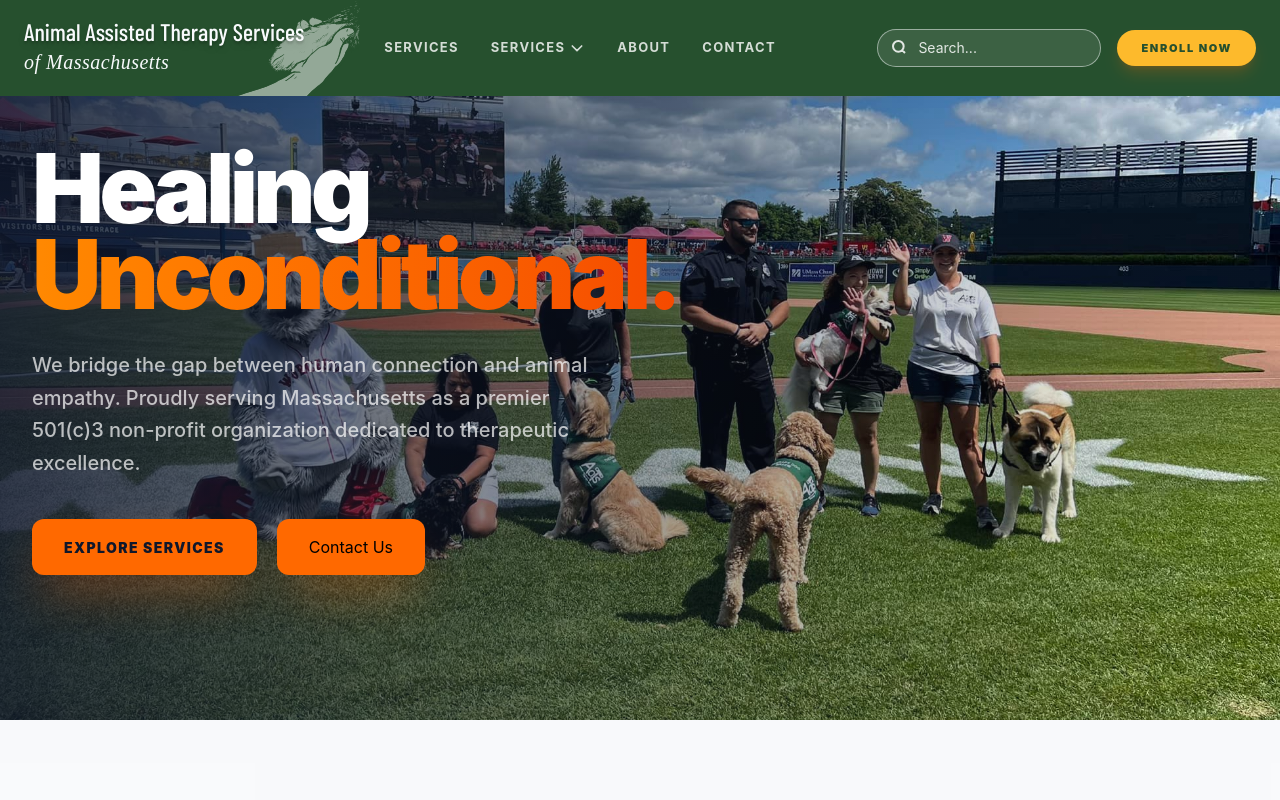
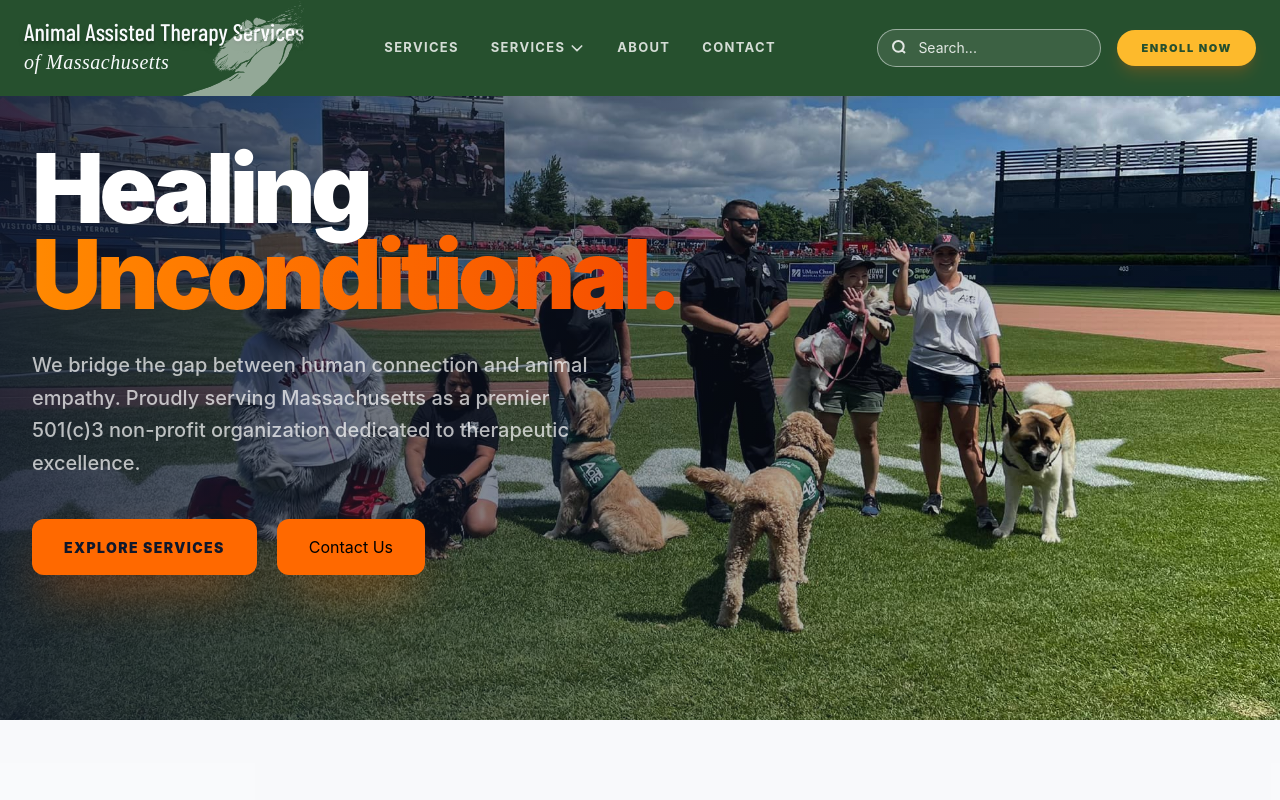
Before and after one commit to jeffhow/aatsma, an Astro site: page / in a window 1280 px wide. Shown: the top 800 px of the page. Built offline with nearby package versions, Linux system fonts and the light colour scheme; Astro itself is replaced by a stand-in of ours; a web font is replaced by a local one.

Commit message:
header rework

```diff
--- a/src/components/Header.astro
+++ b/src/components/Header.astro
@@ -11,6 +11,7 @@ console.log(currentPath);
 
 <div x-data="headerLogic()">
   <!-- Fixed header / navbar -->
+   <!-- @todo: Clean up the flex garbage here. create a mobile brand and desktop brand-->
   <header
     @scroll.window="updateScroll()"
     :class="headerClasses()"
@@ -25,18 +26,18 @@ console.log(currentPath);
         class="block"
       >
 
-        <h1 class="relative z-0 hover:text-muted transition-colors text-surface flex flex-col items-start font-header leading-none me-10">
-          <img
-            src={Logo.src}
-            alt="hand holding dog paw"
-            class="absolute -right-14 z-1 opacity-50 h-[96px] -bottom-5"
-          />
-          <span class="text-2xl leading-none mb-1 z-2 text-shadow-lg">
+        <h1 class="z-0 hover:text-muted transition-colors text-surface flex flex-col items-start font-header leading-none me-10">
+          <span class="relative text-2xl leading-none mb-1 z-2 text-shadow-lg">
+            <img
+              src={Logo.src}
+              alt="hand holding dog paw"
+              class="absolute -right-0 z-1 opacity-50 h-[96px] -bottom-13"
+            />
             <span class="text-nowrap">Animal Assisted</span>
             <span class="text-nowrap">Therapy Services</span>
           </span>
 
-          <span class=" w-full text-xl font-accent italic bold tracking-wide">of Massachusetts</span>
+          <span class="text-xl font-accent italic bold tracking-wide">of Massachusetts</span>
         </h1>
       </a>
 
```
